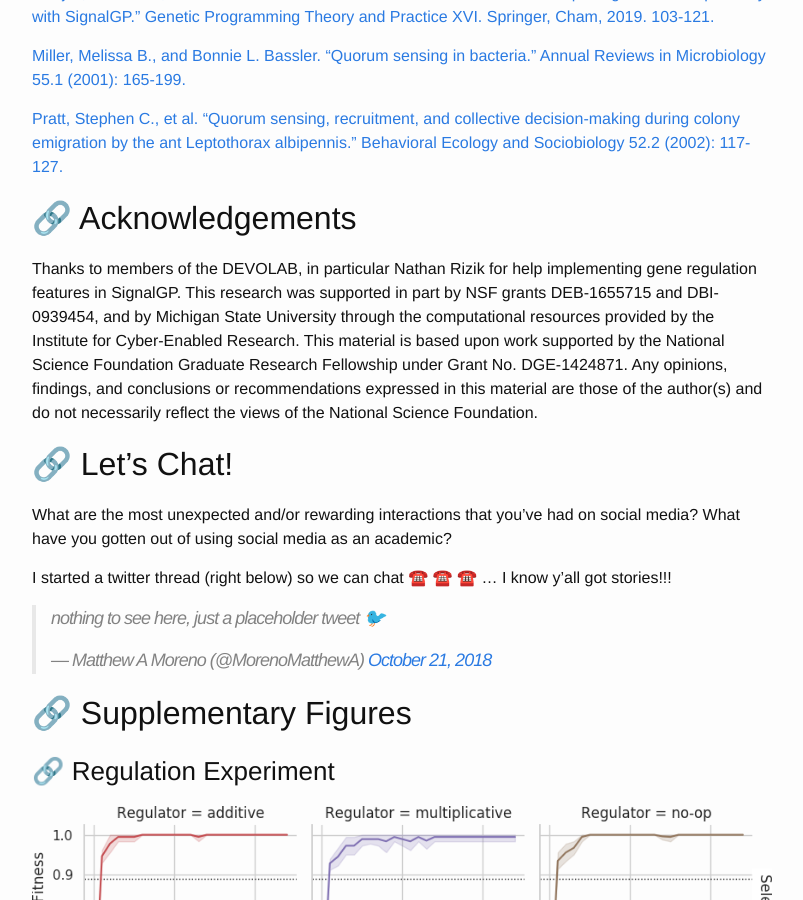
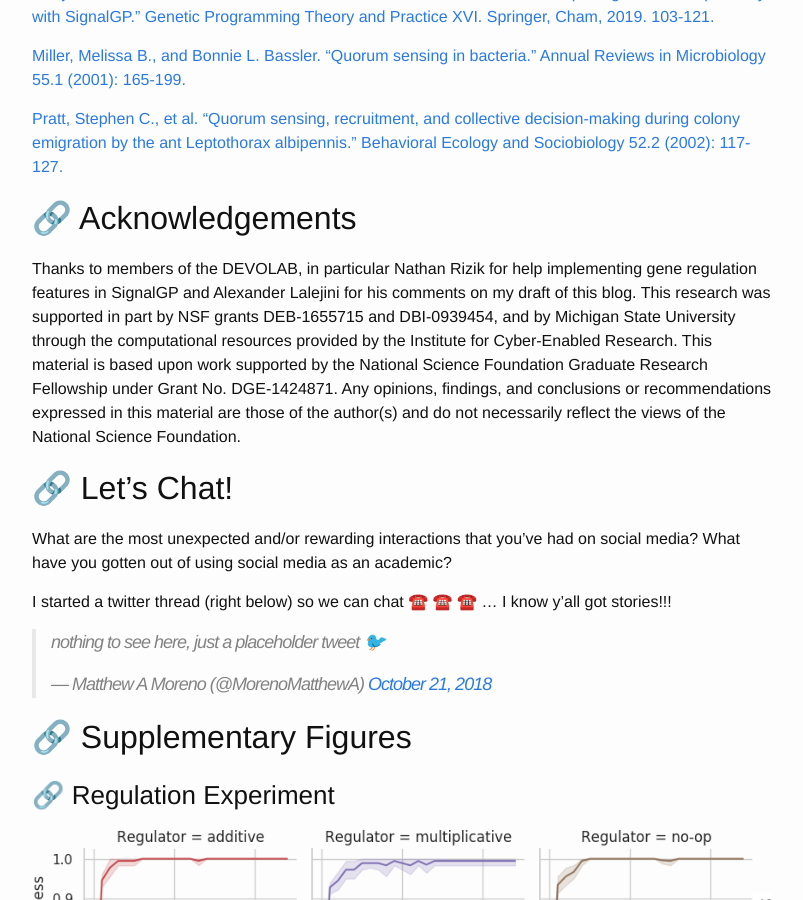
Before and after one commit to mmore500/mmore500.github.io, a Jekyll site: the page built from blog_professional/_posts/2019-12-16-depo-consensus.md, in a window 1280 px wide and 900 px high, scrolled down 19474 px. Shown: the whole window, without its empty margins (238-1041 px from the left). Built offline with Jekyll 4.4.1, drawn with Linux system fonts in a browser that asks for light colours; emoji names are drawn with the system emoji font; comment, search, counter and statistics services are not loaded.

Commit message:
Acknowledge @amlalejini

```diff
--- a/blog_professional/_posts/2019-12-16-depo-consensus.md
+++ b/blog_professional/_posts/2019-12-16-depo-consensus.md
@@ -487,7 +487,7 @@ Pratt, Stephen C., et al. "Quorum sensing, recruitment, and collective decision-
 
 ## Acknowledgements
 
-Thanks to members of the DEVOLAB, in particular Nathan Rizik for help implementing gene regulation features in SignalGP.
+Thanks to members of the DEVOLAB, in particular Nathan Rizik for help implementing gene regulation features in SignalGP and Alexander Lalejini for his comments on my draft of this blog.
 This research was supported in part by NSF grants DEB-1655715 and DBI-0939454, and by Michigan State University through the computational resources provided by the Institute for Cyber-Enabled Research.
 This material is based upon work supported by the National Science Foundation Graduate Research Fellowship under Grant No. DGE-1424871.
 Any opinions, findings, and conclusions or recommendations expressed in this material are those of the author(s) and do not necessarily reflect the views of the National Science Foundation.
```
